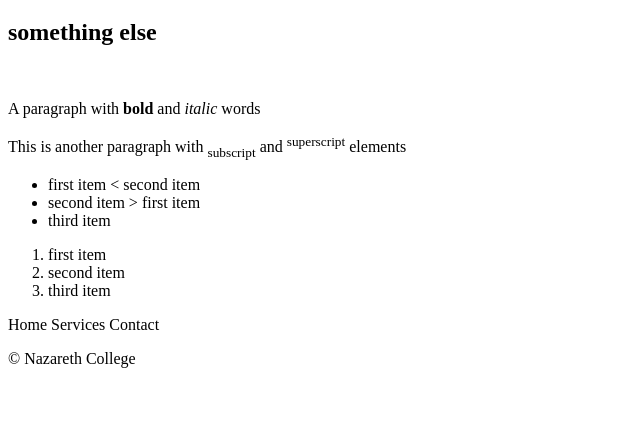
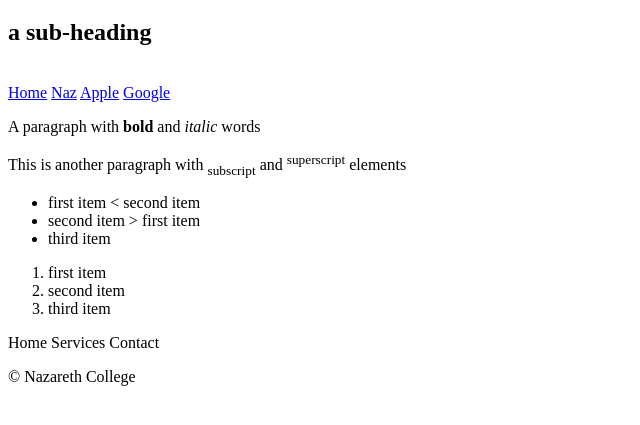
Before and after one commit to qjohnso9/assignment1, a plain HTML site: page index.html in a window 1280 px wide. Shown: the part 61-486 px from the top of the page, without its empty margins (0-640 px from the left). Drawn offline with Linux system fonts and the light colour scheme.

Commit message:
added link elements

```diff
--- a/index.html
+++ b/index.html
@@ -13,7 +13,13 @@
     </header>
     <main>
         <h1>A heading 1</h1>
-        <h2>something else</h2><br>
+        <h2>a sub-heading</h2><br>
+
+        <a href="index.html">Home</a>
+        <a href="http://www.naz.edu">Naz</a>
+        <a href="http://www.apple.com">Apple</a>
+        <a href="http://www.google.com">Google</a>
+
         <p>A paragraph with <strong>bold</strong> and <em>italic</em> words</p>
         <p>This is another paragraph with <sub>subscript</sub> and <sup>superscript</sup> elements</p>
 
```
